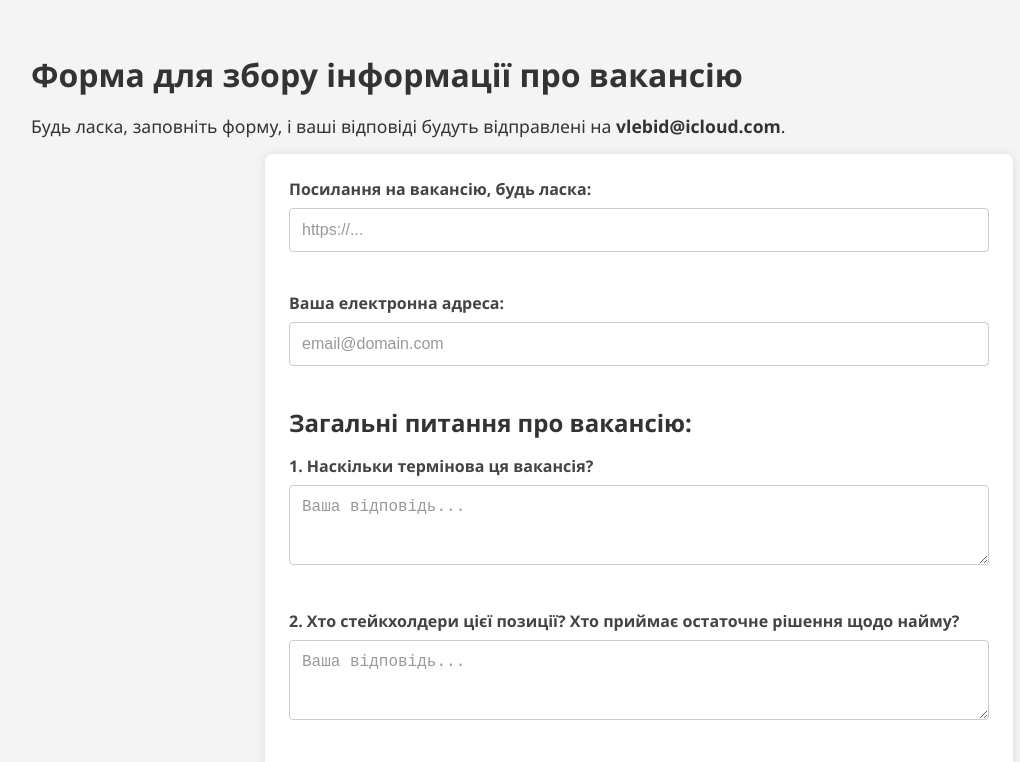
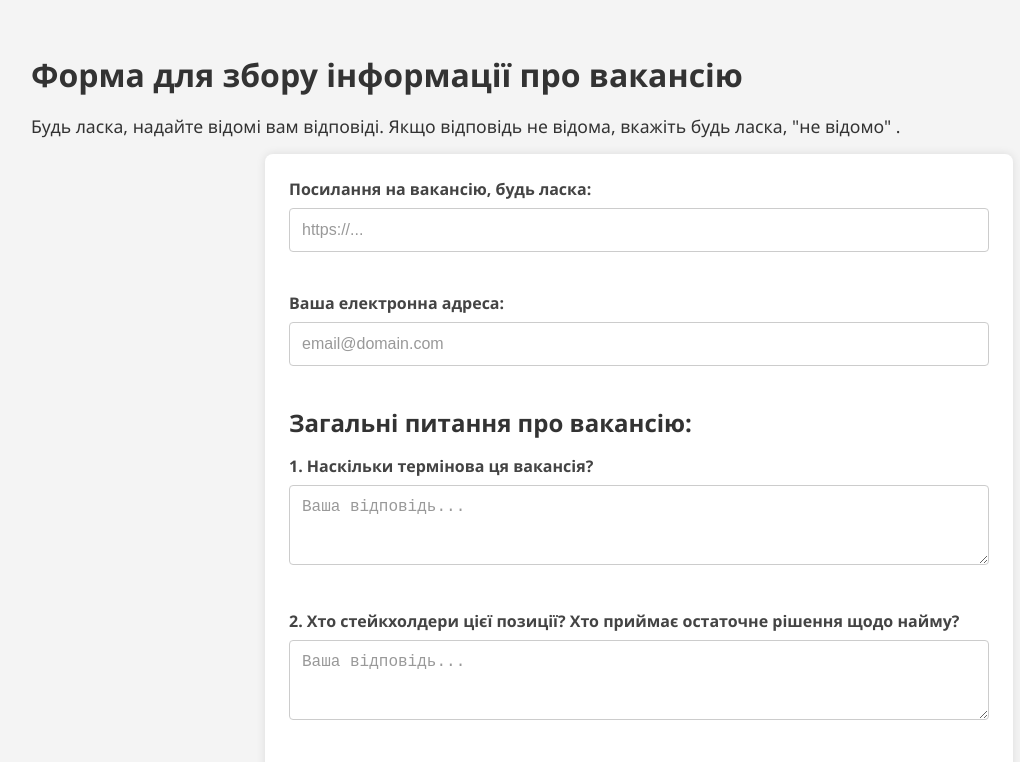
Before and after one commit to LovelySwans/qanda, a plain HTML site: page index.html in a window 1280 px wide. Shown: the top 762 px of the page, without its empty margins (1-1021 px from the left). Drawn offline with Linux system fonts and the light colour scheme.

Commit message:
Update index.html

```diff
--- a/index.html
+++ b/index.html
@@ -93,7 +93,7 @@
 </head>
 <body>
   <h1>Форма для збору інформації про вакансію</h1>
-  <p>Будь ласка, заповніть форму, і ваші відповіді будуть відправлені на <strong>vlebid@icloud.com</strong>.</p>
+  <p>Будь ласка, надайте відомі вам відповіді. Якщо відповідь не відома, вкажіть будь ласка, "не відомо"  .</p>
 
   <form
     action="https://formspree.io/f/myzkydpj"
```
